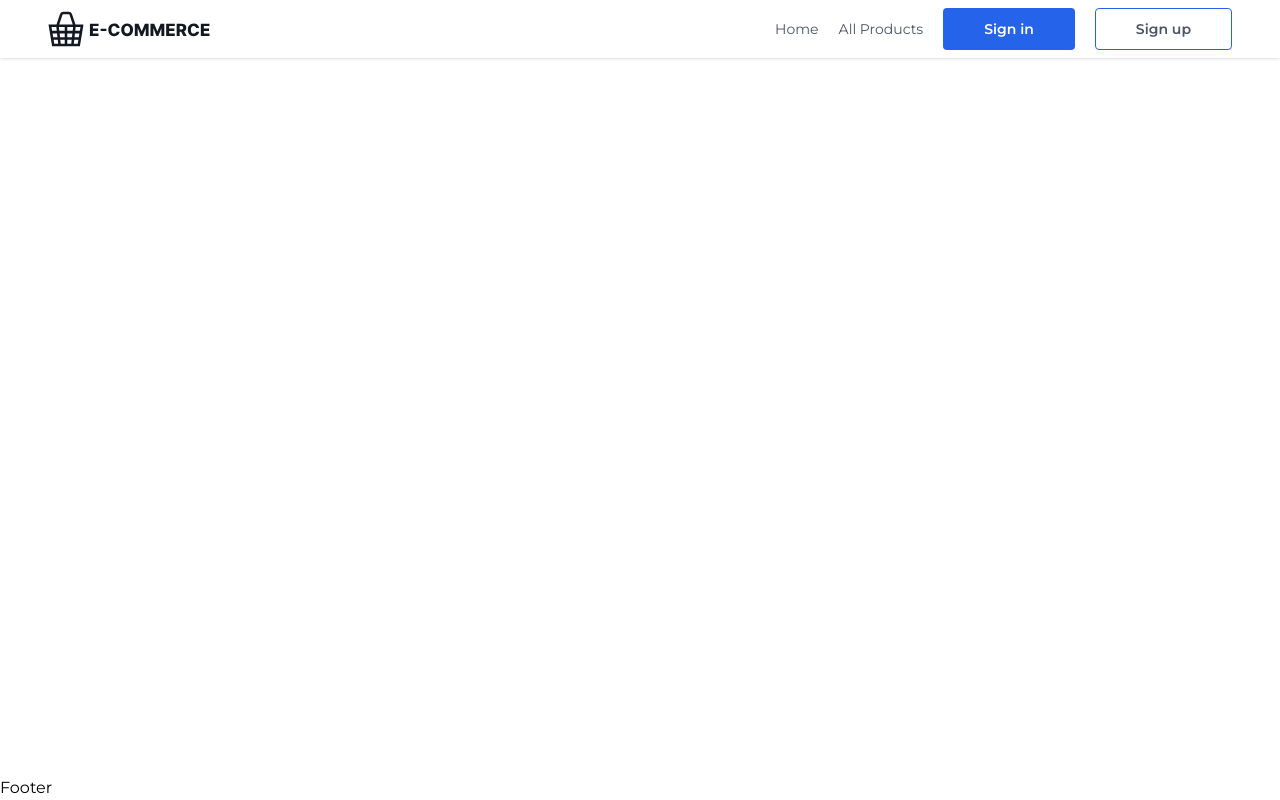
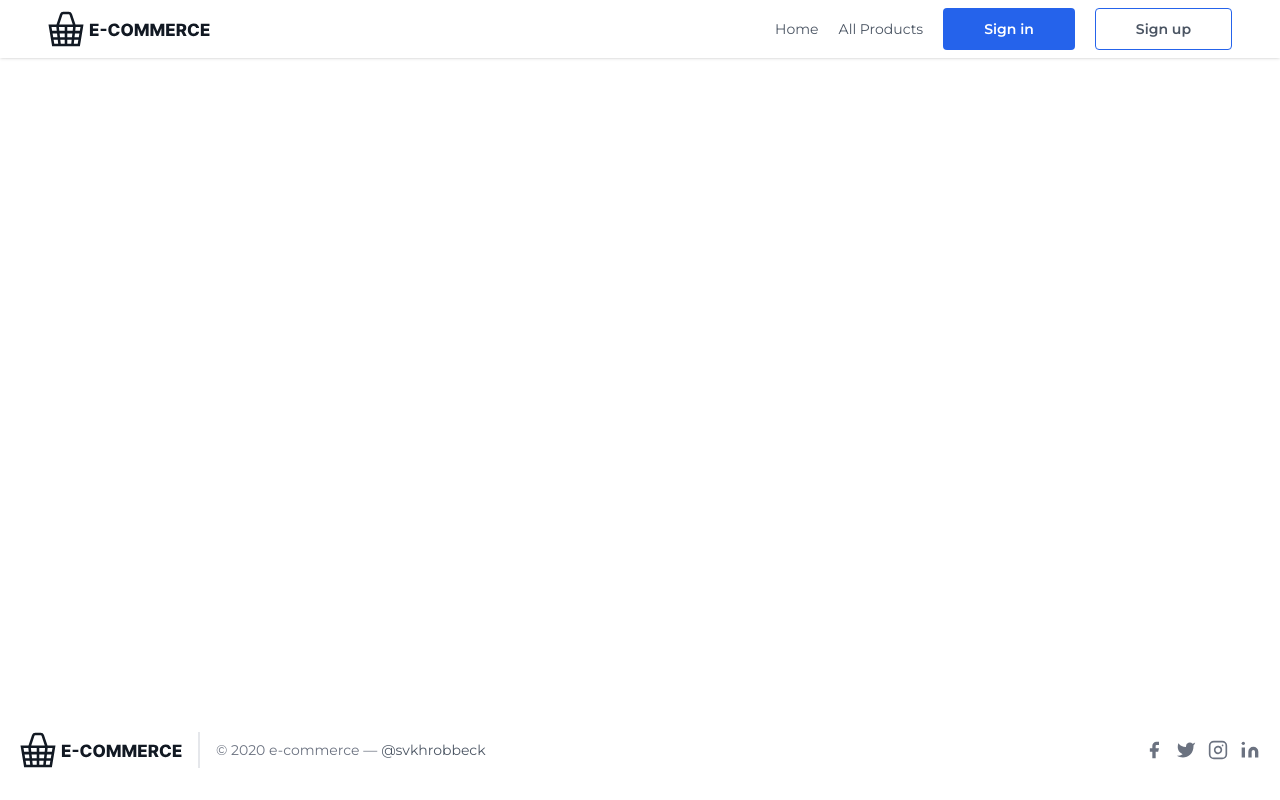
Before and after one commit to svkhrobbeck/e-commerce, a Next.js app: page / in a window 1280 px wide. Built offline with nearby package versions, Linux system fonts and the light colour scheme.

Commit message:
update footer component

```diff
--- a/src/components/footer.tsx
+++ b/src/components/footer.tsx
@@ -1,5 +1,85 @@
+import { logoPic } from "@/assets";
+import Image from "next/image";
+import Link from "next/link";
+
 const Footer = () => {
-  return <div>Footer</div>;
+  return (
+    <footer className="text-gray-600 body-font">
+      <div className="container px-5 py-8 mx-auto flex items-center sm:flex-row flex-col">
+        <Link href={"/"}>
+          <Image src={logoPic} alt={"logo"} width={162} height={36} />
+        </Link>
+        <p className="text-sm text-gray-500 sm:ml-4 sm:pl-4 sm:border-l-2 sm:border-gray-200 sm:py-2 sm:mt-0 mt-4">
+          © 2020 e-commerce —
+          <a
+            href="https://twitter.com/knyttneve"
+            className="text-gray-600 ml-1"
+            rel="noopener noreferrer"
+            target="_blank"
+          >
+            @svkhrobbeck
+          </a>
+        </p>
+        <span className="inline-flex sm:ml-auto sm:mt-0 mt-4 justify-center sm:justify-start">
+          <a className="text-gray-500">
+            <svg
+              fill="currentColor"
+              stroke-linecap="round"
+              stroke-linejoin="round"
+              stroke-width="2"
+              className="w-5 h-5"
+              viewBox="0 0 24 24"
+            >
+              <path d="M18 2h-3a5 5 0 00-5 5v3H7v4h3v8h4v-8h3l1-4h-4V7a1 1 0 011-1h3z"></path>
+            </svg>
+          </a>
+          <a className="ml-3 text-gray-500">
+            <svg
+              fill="currentColor"
+              stroke-linecap="round"
+              stroke-linejoin="round"
+              stroke-width="2"
+              className="w-5 h-5"
+              viewBox="0 0 24 24"
+            >
+              <path d="M23 3a10.9 10.9 0 01-3.14 1.53 4.48 4.48 0 00-7.86 3v1A10.66 10.66 0 013 4s-4 9 5 13a11.64 11.64 0 01-7 2c9 5 20 0 20-11.5a4.5 4.5 0 00-.08-.83A7.72 7.72 0 0023 3z"></path>
+            </svg>
+          </a>
+          <a className="ml-3 text-gray-500">
+            <svg
+              fill="none"
+              stroke="currentColor"
+              stroke-linecap="round"
+              stroke-linejoin="round"
+              stroke-width="2"
+              className="w-5 h-5"
+              viewBox="0 0 24 24"
+            >
+              <rect width="20" height="20" x="2" y="2" rx="5" ry="5"></rect>
+              <path d="M16 11.37A4 4 0 1112.63 8 4 4 0 0116 11.37zm1.5-4.87h.01"></path>
+            </svg>
+          </a>
+          <a className="ml-3 text-gray-500">
+            <svg
+              fill="currentColor"
+              stroke="currentColor"
+              stroke-linecap="round"
+              stroke-linejoin="round"
+              stroke-width="0"
+              className="w-5 h-5"
+              viewBox="0 0 24 24"
+            >
+              <path
+                stroke="none"
+                d="M16 8a6 6 0 016 6v7h-4v-7a2 2 0 00-2-2 2 2 0 00-2 2v7h-4v-7a6 6 0 016-6zM2 9h4v12H2z"
+              ></path>
+              <circle cx="4" cy="4" r="2" stroke="none"></circle>
+            </svg>
+          </a>
+        </span>
+      </div>
+    </footer>
+  );
 };
 
 export default Footer;
```
